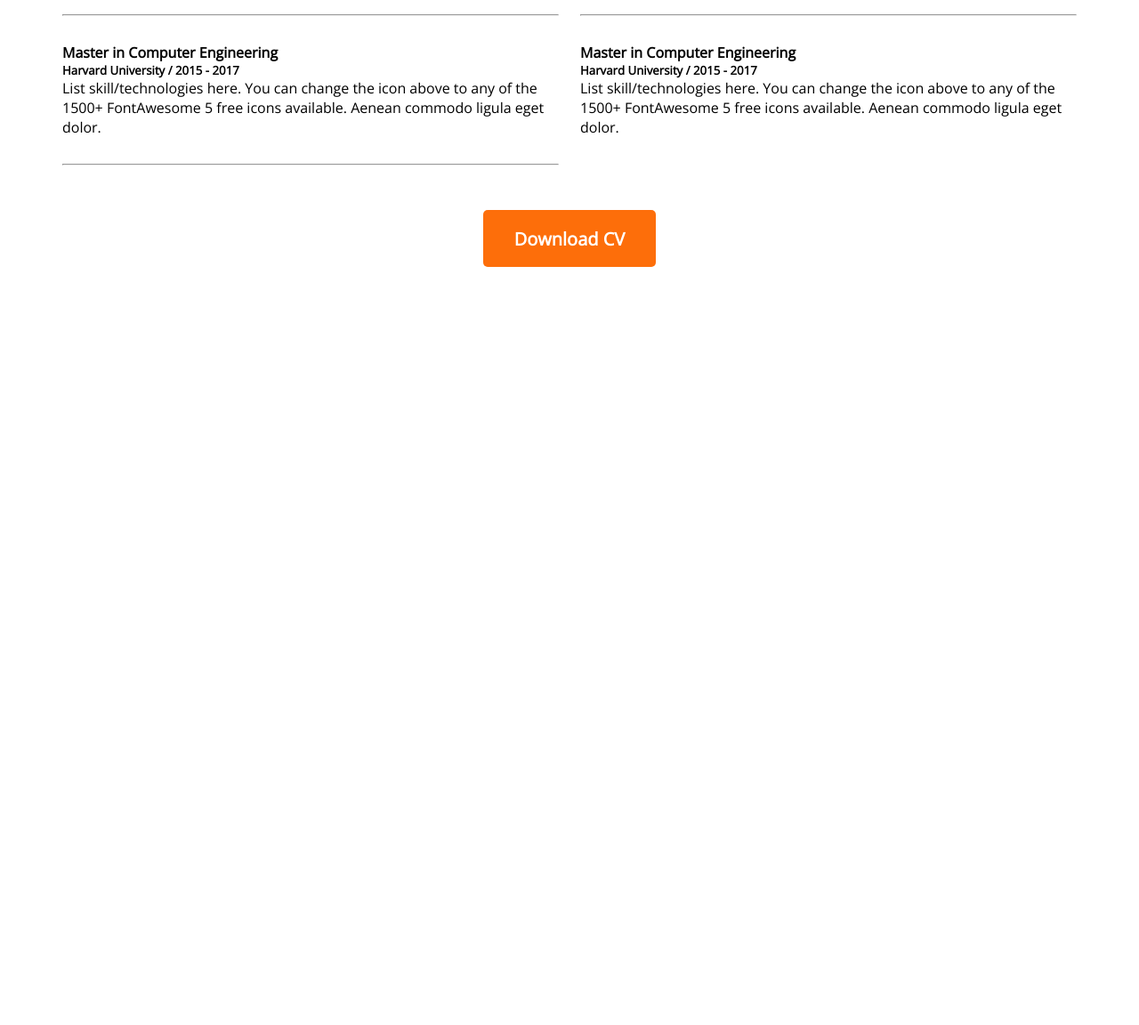
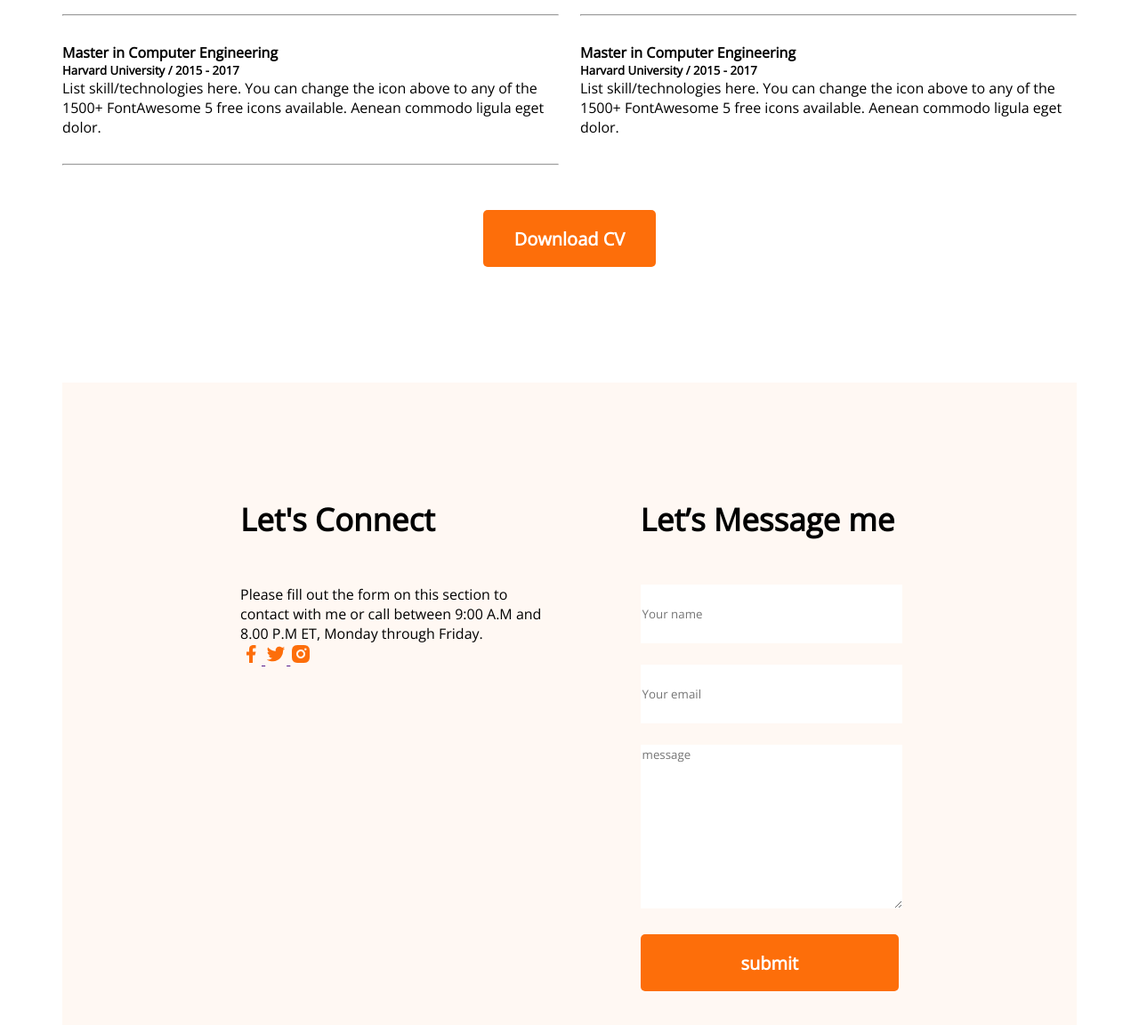
Before and after one commit to syedmahian1283/Developer-portfolio, a plain HTML site: page index.html in a window 1280 px wide. Shown: the part 2674-3826 px from the top of the page at 89% size. Before the commit the page ends 2974 px from the top, so only its background shows below. Drawn offline with nearby package versions, Linux system fonts and the light colour scheme.

Commit message:
contuct us added

```diff
--- a/index.html
+++ b/index.html
@@ -136,6 +136,32 @@
     <div class="resume-button"><button class="btn-primary">Download CV</button>
     </div>
 </section>
+<!-- contact section -->
+<section class="contact">
+    <div>
+        <h3 class="section-title">Let's Connect</h3>
+        <p>Please fill out the form on this section to contact with me or call between 9:00 A.M and 8.00 P.M ET, Monday through Friday.</p>
+        <a href="">
+            <img src="images/icons/facebook.png" alt="">
+        </a>
+        <a href="">
+            <img src="images/icons/twitter.png" alt="">
+        </a>
+        <a href="">
+            <img src="images/icons/insta.png" alt="">
+        </a>
+    </div>
+    <div>
+<h3 class="section-title">Let’s Message me</h3>
+<form action="">
+    <input type="text" name="" id="" placeholder="Your name">
+    <input type="email" name="" id="" placeholder="Your email">
+    <textarea name="" id="" cols="30" rows="10" placeholder="message"></textarea>
+    <input class="btn-primary" type="submit" value="submit">
+</form>
+    </div>
+
+</section>
     </main>
     <footer>
 
--- a/styles/portfolio.css
+++ b/styles/portfolio.css
@@ -158,3 +158,22 @@ section {
     margin-top: 50px;
     text-align: center;
 }
+/* contact styles */
+.contact{
+    display: flex;
+    gap: 100px;
+    background: #FFF8F3;
+    padding: 130px 200px;
+}
+.contact .section-title{
+    text-align: left;
+}
+.contact input,textarea{
+    margin-bottom: 24px;
+    border: 0;
+    width: 100%;
+    padding-: 18px 30px;
+}
+input{
+    height: 64px;
+}
```
